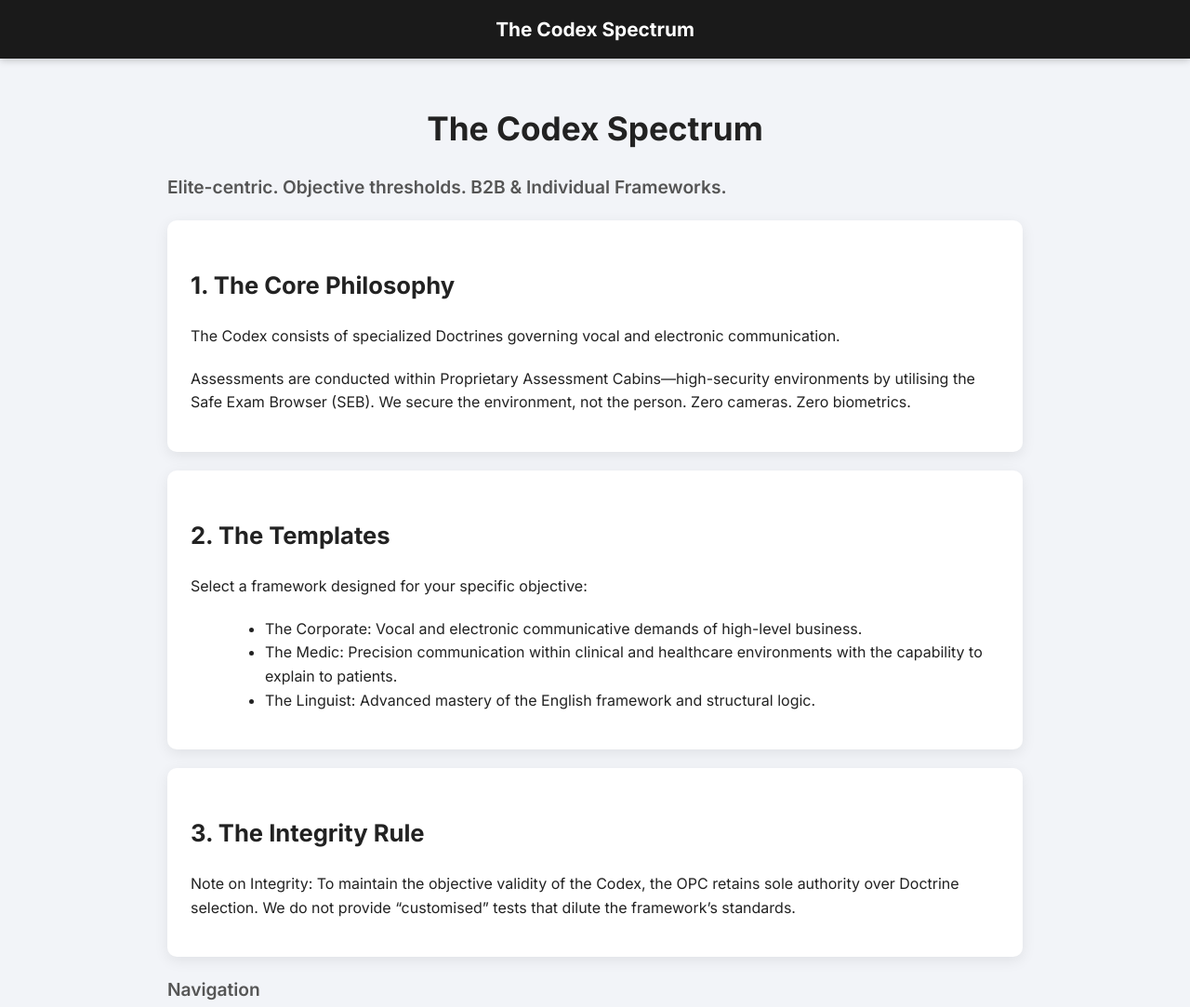
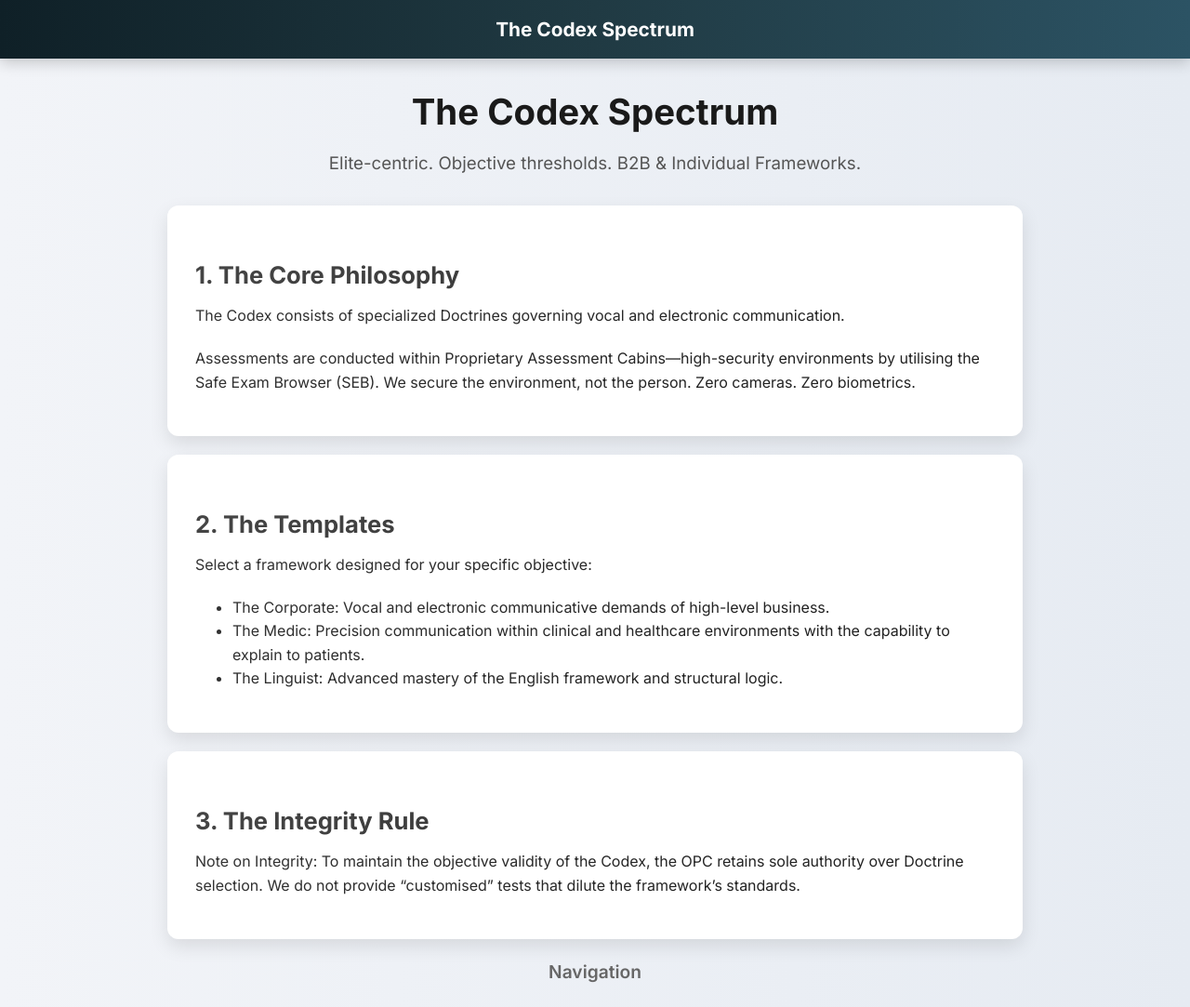
Before and after one commit to H-Baidwan/h-baidwan.github.io, a plain HTML site: page index.html in a window 1280 px wide. Shown: the top 1083 px of the page at 93% size. Drawn offline with Linux system fonts and the light colour scheme.

Commit message:
Update index.html

```diff
--- a/index.html
+++ b/index.html
@@ -4,39 +4,45 @@
 <meta charset="UTF-8">
 <meta name="viewport" content="width=device-width, initial-scale=1.0">
 <title>The Codex Spectrum</title>
-<!-- Google Font -->
 <link href="https://fonts.googleapis.com/css2?family=Inter:wght@400;600;700&display=swap" rel="stylesheet">
 <style>
-/* Reset & body */
-* {
-  box-sizing: border-box;
-}
+/* Reset */
+* { box-sizing: border-box; margin: 0; padding: 0; }
+
+/* Body */
 body {
   font-family: 'Inter', sans-serif;
-  margin: 0;
-  padding-top: 70px;
-  background-color: #f2f4f8;
+  background: linear-gradient(to right, #f2f4f8, #e6ebf2);
   color: #222;
   line-height: 1.6;
+  padding-top: 70px;
+  overflow-x: hidden;
 }
 
-/* Header */
+/* Sticky header */
 header {
   position: fixed;
   top: 0;
   left: 0;
   width: 100%;
-  background-color: #1a1a1a;
+  background: linear-gradient(90deg, #0f2027, #203a43, #2c5364);
   color: white;
   padding: 15px 30px;
   font-size: 1.3em;
   font-weight: 700;
+  text-align: center;
+  box-shadow: 0 4px 15px rgba(0,0,0,0.2);
   z-index: 1000;
-  text-align: center;
-  box-shadow: 0 2px 8px rgba(0,0,0,0.2);
+  transition: all 0.3s;
 }
 
-/* Main content */
+/* Shrink header on scroll */
+header.shrink {
+  padding: 8px 20px;
+  font-size: 1.1em;
+}
+
+/* Main container */
 main {
   max-width: 1000px;
   margin: 0 auto;
@@ -45,62 +51,83 @@ main {
 
 /* Headings */
 h1 {
-  font-size: 2.2em;
-  margin: 20px 0 10px;
+  font-size: 2.4em;
+  margin-bottom: 10px;
   text-align: center;
+  color: #1a1a1a;
+  animation: fadeInDown 1s ease forwards;
+}
+h3 {
+  text-align: center;
+  margin-bottom: 30px;
+  color: #555;
+  font-weight: 400;
+  animation: fadeInUp 1s ease forwards;
 }
 h2 {
   font-size: 1.6em;
   margin-top: 30px;
+  color: #333;
 }
-h3 {
+h3.section {
   font-size: 1.2em;
+  font-weight: 600;
   margin-top: 20px;
-  font-weight: 600;
-  color: #555;
+  color: #666;
 }
 
-/* Paragraphs & lists */
-p {
-  margin: 10px 0 20px;
-}
-ul {
-  margin: 10px 0 20px 40px;
-  list-style-type: disc;
-}
+/* Paragraphs */
+p { margin: 10px 0 20px; }
 
-/* Cards for sections */
+/* Lists */
+ul { margin: 10px 0 20px 40px; }
+
+/* Cards */
 .card {
   background: white;
-  padding: 20px 25px;
+  padding: 25px 30px;
   margin: 20px 0;
-  border-radius: 10px;
-  box-shadow: 0 4px 15px rgba(0,0,0,0.08);
-  transition: transform 0.3s, box-shadow 0.3s;
+  border-radius: 12px;
+  box-shadow: 0 8px 20px rgba(0,0,0,0.1);
+  transition: transform 0.4s, box-shadow 0.4s;
+  position: relative;
+  overflow: hidden;
 }
 .card:hover {
-  transform: translateY(-3px);
-  box-shadow: 0 6px 20px rgba(0,0,0,0.12);
+  transform: translateY(-5px);
+  box-shadow: 0 12px 28px rgba(0,0,0,0.15);
 }
+.card::before {
+  content: "";
+  position: absolute;
+  top: 0;
+  left: -50%;
+  width: 200%;
+  height: 100%;
+  background: linear-gradient(120deg, rgba(255,255,255,0.15) 0%, rgba(255,255,255,0) 60%);
+  transform: skewX(-25deg);
+  transition: all 0.5s;
+}
+.card:hover::before { left: 100%; }
 
 /* Buttons */
 .btn {
   display: inline-block;
   margin: 10px 10px 20px 0;
   padding: 14px 28px;
-  background-color: #4CAF50;
+  background: linear-gradient(135deg, #4CAF50, #43a047);
   color: white;
   font-weight: 600;
   text-decoration: none;
-  border-radius: 8px;
-  transition: background-color 0.3s, transform 0.2s;
+  border-radius: 10px;
+  transition: transform 0.3s, box-shadow 0.3s;
 }
 .btn:hover {
-  background-color: #45a049;
   transform: scale(1.05);
+  box-shadow: 0 8px 15px rgba(0,0,0,0.2);
 }
 
-/* Navigation area */
+/* Navigation */
 nav {
   margin: 20px 0;
   text-align: center;
@@ -114,25 +141,27 @@ footer {
   margin: 40px 0 20px;
 }
 
-/* Responsive adjustments */
+/* Animations */
+@keyframes fadeInDown {
+  0% { opacity: 0; transform: translateY(-20px); }
+  100% { opacity: 1; transform: translateY(0); }
+}
+@keyframes fadeInUp {
+  0% { opacity: 0; transform: translateY(20px); }
+  100% { opacity: 1; transform: translateY(0); }
+}
+
+/* Responsive */
 @media (max-width: 768px) {
-  main {
-    padding: 15px 20px;
-  }
-  header {
-    font-size: 1.1em;
-    padding: 12px 15px;
-  }
-  .btn {
-    padding: 12px 20px;
-    margin: 8px 5px 15px 0;
-  }
+  main { padding: 15px 20px; }
+  header { font-size: 1.1em; padding: 10px 15px; }
+  .btn { padding: 12px 20px; margin: 8px 5px 15px 0; }
 }
 </style>
 </head>
 <body>
 
-<header>The Codex Spectrum</header>
+<header id="pageHeader">The Codex Spectrum</header>
 
 <main>
   <h1>The Codex Spectrum</h1>
@@ -159,7 +188,7 @@ footer {
     <p>Note on Integrity: To maintain the objective validity of the Codex, the OPC retains sole authority over Doctrine selection. We do not provide “customised” tests that dilute the framework’s standards.</p>
   </div>
 
-  <h3>Navigation</h3>
+  <h3 class="section">Navigation</h3>
   <nav>
     <a href="business.html" class="btn">I am a Business Representative</a>
     <a href="individual.html" class="btn">I am an Individual</a>
@@ -169,5 +198,14 @@ footer {
 
 <footer>&copy; 2026 H-baidwan, All Rights Reserved.</footer>
 
+<script>
+// Shrink header on scroll
+window.addEventListener("scroll", function() {
+  const header = document.getElementById("pageHeader");
+  if (window.scrollY > 50) header.classList.add("shrink");
+  else header.classList.remove("shrink");
+});
+</script>
+
 </body>
 </html>
```
